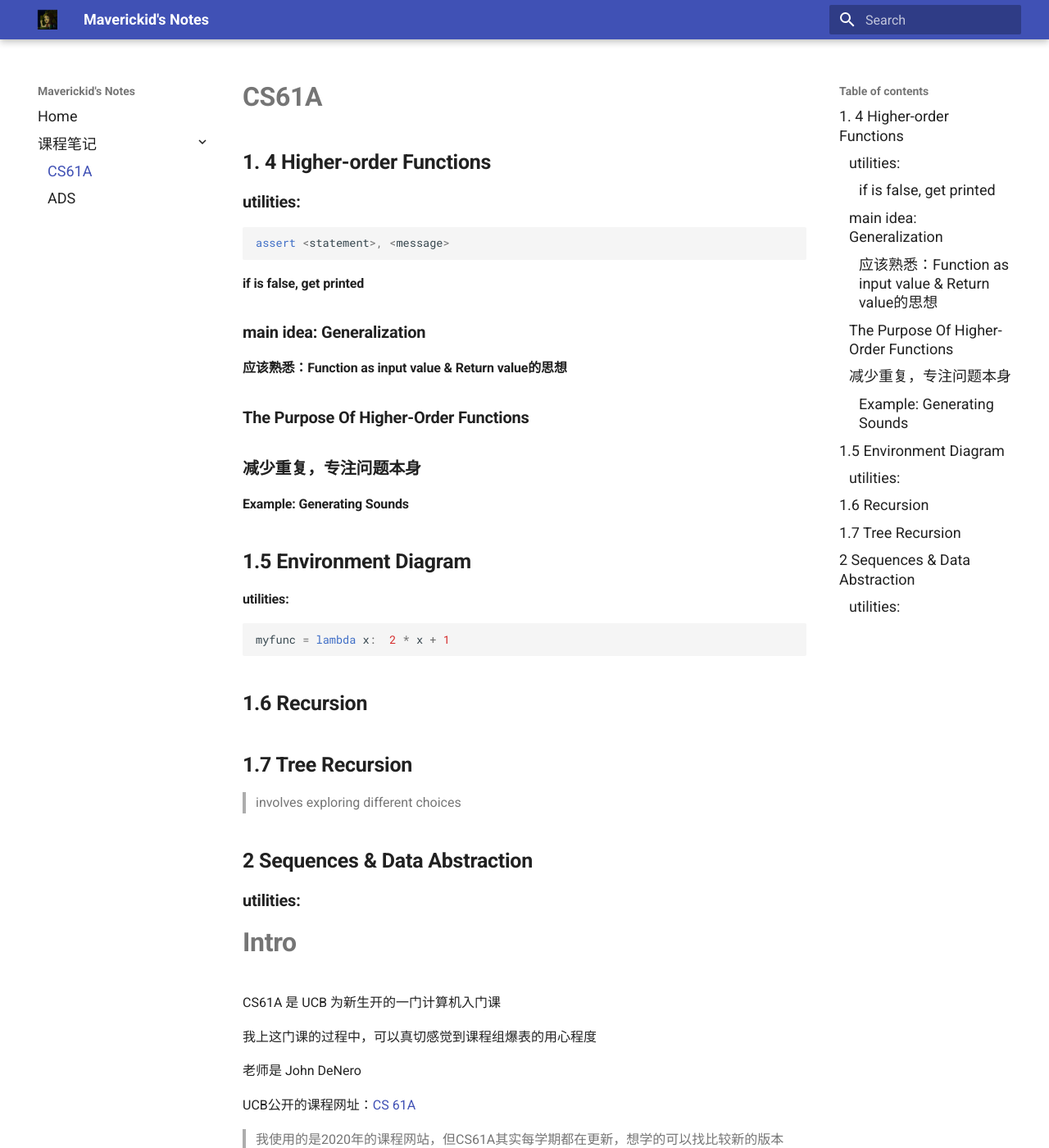
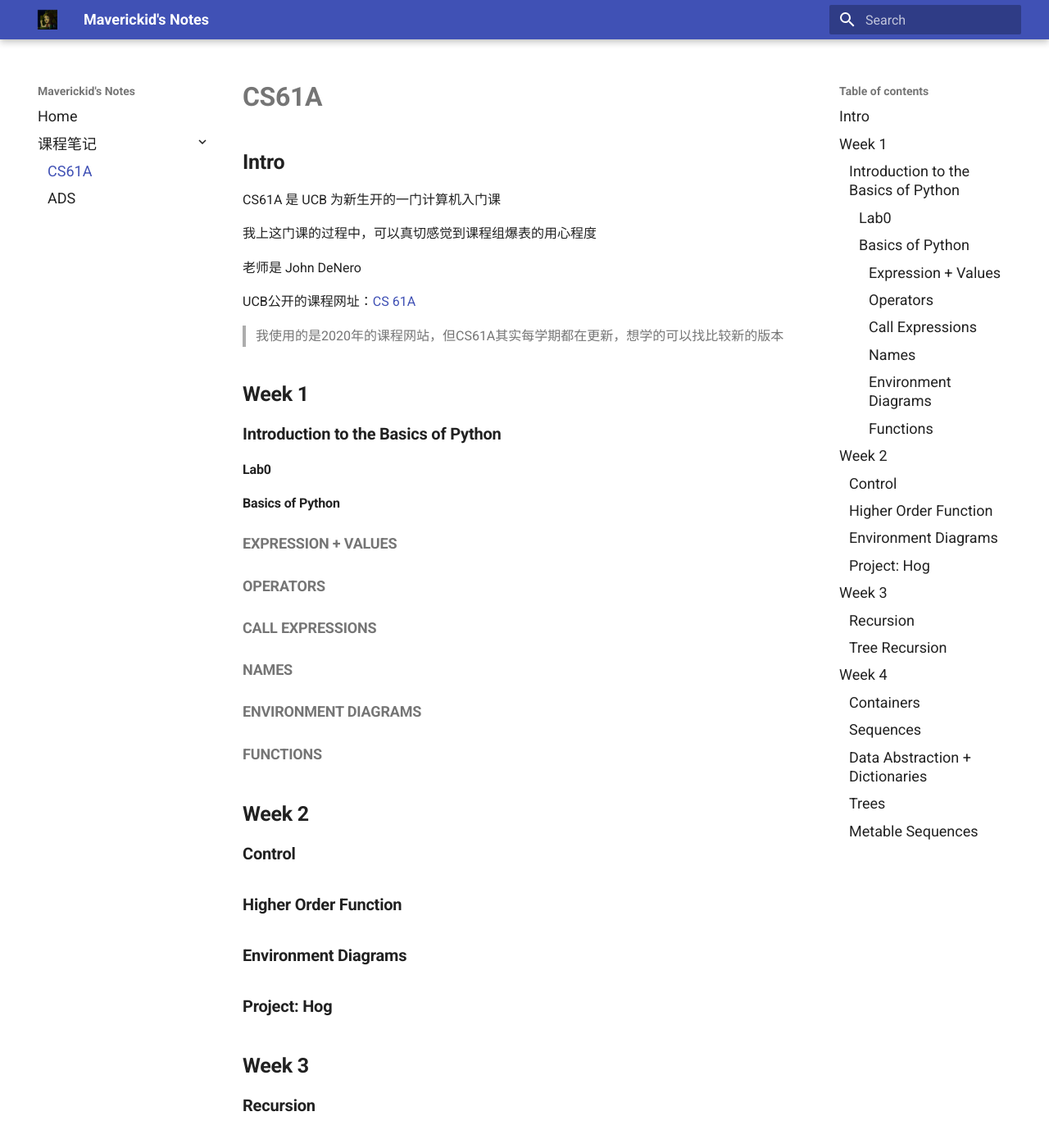
Before and after one commit to aMaverickid/MyCs61a, an MkDocs documentation site: the page built from docs/Courses/CS61A/index.md, in a window 1280 px wide and 1400 px high. Shown: the whole window at 82% size. Built offline with MkDocs 1.6.1 and Material for MkDocs 9.7.7, drawn with Linux system fonts in a browser that asks for light colours; some web fonts are replaced.

Commit message:
update CS61A & ADS

````diff
--- a/docs/Courses/CS61A/index.md
+++ b/docs/Courses/CS61A/index.md
@@ -1,43 +1,5 @@
 # CS61A
-
-## 1. 4 Higher-order Functions
-
-### utilities:
-
-```python
-assert <statement>, <message>
-```
-
-#### if <statement> is false, <message> get printed
-
-### main idea: Generalization
-
-#### 应该熟悉：Function as input value & Return value的思想
-
-### The Purpose Of Higher-Order Functions
-
-### 减少重复，专注问题本身
-
-#### Example: Generating Sounds
-
-## 1.5 Environment Diagram
-
-#### **utilities:**
-
-```python
-myfunc = lambda x:	2 * x + 1
-```
-
-## 1.6 Recursion
-
-## 1.7 Tree Recursion
-
-> involves exploring different choices
-
-## 2 Sequences & Data Abstraction
-
-### utilities:
-# Intro
+## Intro
 CS61A 是 UCB 为新生开的一门计算机入门课
 
 我上这门课的过程中，可以真切感觉到课程组爆表的用心程度
@@ -48,30 +10,53 @@
 
 >我使用的是2020年的课程网站，但CS61A其实每学期都在更新，想学的可以找比较新的版本
 
-# Week 1
-## Introduction to the Basics of Python
-### Lab0
-### Basics of Python
-#### Expression + Values
-#### Operators
-#### Call Expressions
-#### Names
-#### Environment Diagrams
-#### Functions
-# Week 2
-## Control
-## Higher Order Function
-## Environment Diagrams
-## Project: Hog
-# Week 3
-## Recursion
-## Tree Recursion
-# Week 4
-## Containers
-## Sequences
-## Data Abstraction + Dictionaries
-## Trees
-## Metable Sequences
+## Week 1
+
+### Introduction to the Basics of Python
+
+#### Lab0
+
+#### Basics of Python
+
+##### Expression + Values
+
+##### Operators
+
+##### Call Expressions
+
+##### Names
+
+##### Environment Diagrams
+
+##### Functions
+
+## Week 2
+
+### Control
+
+### Higher Order Function
+
+### Environment Diagrams
+
+### Project: Hog
+
+## Week 3
+
+### Recursion
+
+### Tree Recursion
+
+## Week 4
+
+### Containers
+
+### Sequences
+
+### Data Abstraction + Dictionaries
+
+### Trees
+
+### Metable Sequences
  test sentence:
  Let’s imagine you order a mushroom and cheese pizza from La Val’s, and that they
 represent your order as a list:
````
Also changed, not shown: docs/Courses/ADS/index.md (+7 -3 lines).
